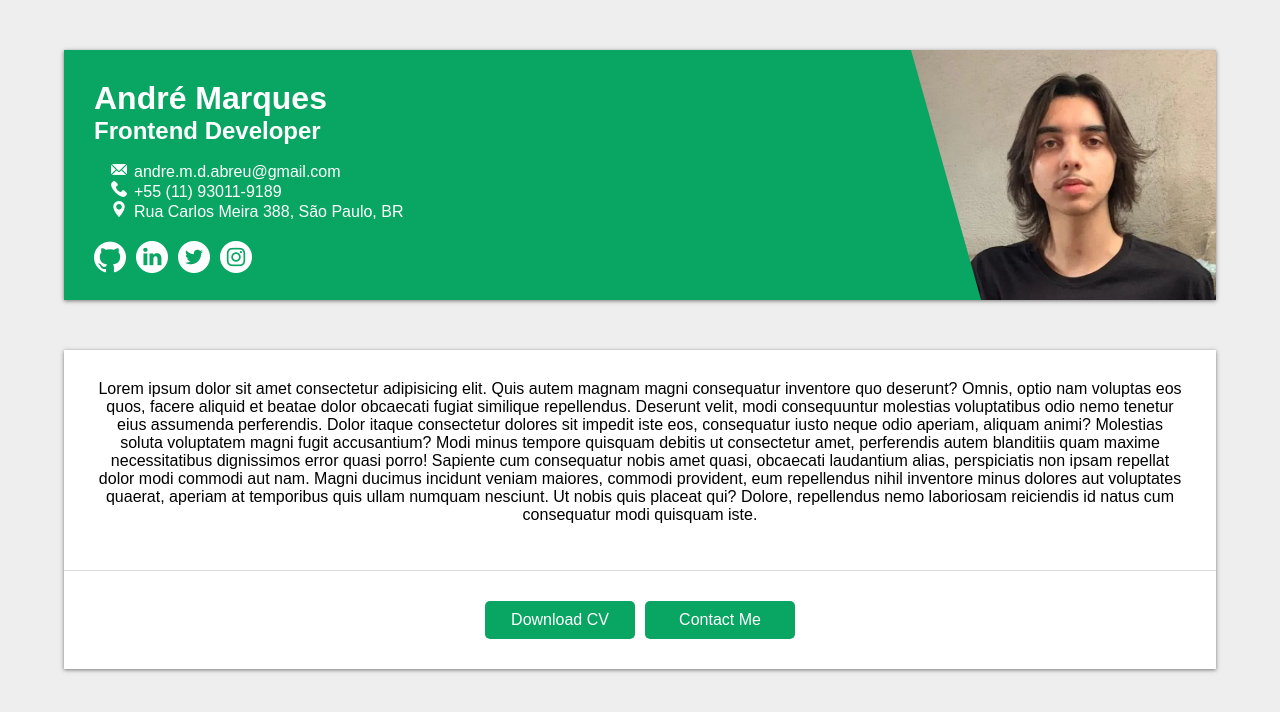
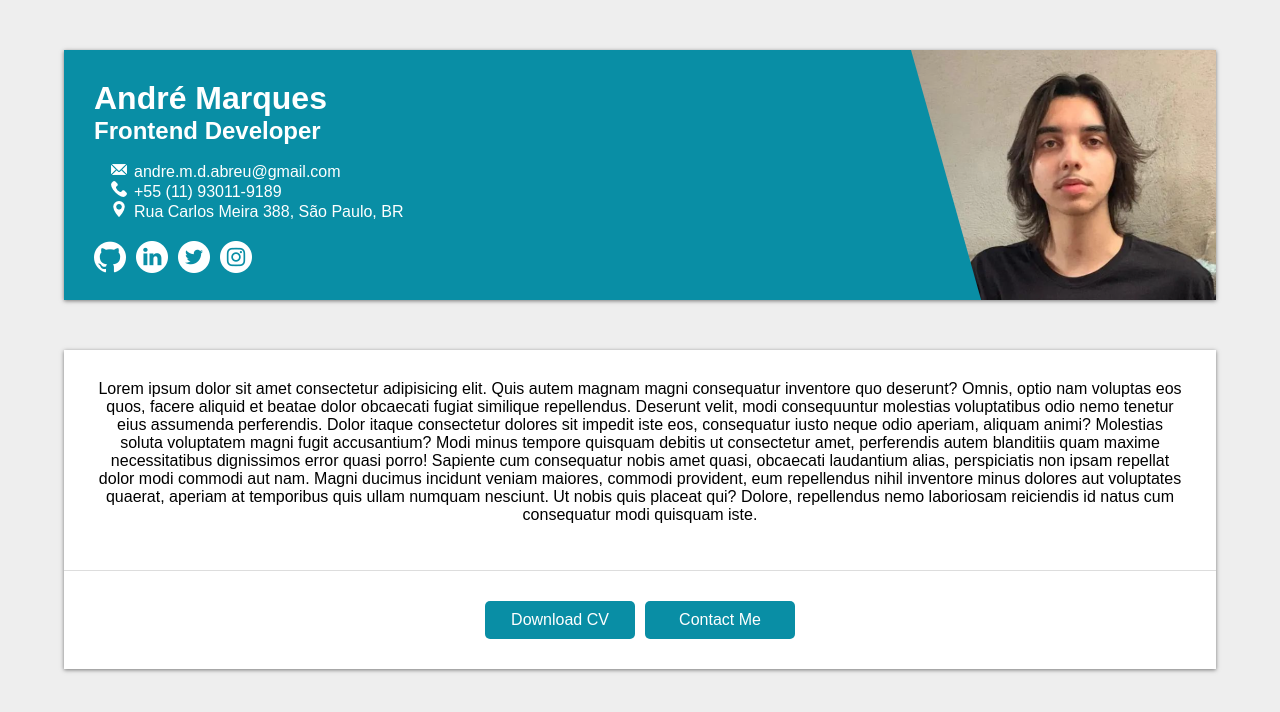
Before and after one commit to slothandre/curriculo-senac, a plain HTML site: page index.html in a window 1280 px wide. Drawn offline with Linux system fonts and the light colour scheme.

Commit message:
Mudança de cores

```diff
--- a/assets/css/style.css
+++ b/assets/css/style.css
@@ -8,7 +8,7 @@ body {
 }
 header {
     display: flex;
-    background-color: #09A562;
+    background-color: #098ea5;
     margin: 50px auto;
     display: flex;
     justify-content: space-between;
@@ -70,7 +70,7 @@ img[alt^="foto"] {
     gap: 10px;
 }
 #buttons-section a {
-    background-color: #09A562;
+    background-color: #098ea5;
     width: 150px;
     text-decoration: none;
     color: #FFF;
@@ -79,5 +79,5 @@ img[alt^="foto"] {
     border-radius: 5px;
 }
 #buttons-section a:hover {
-    background-color: #0a9156;
+    background-color: #077588;
 }
--- a/index.html
+++ b/index.html
@@ -5,6 +5,7 @@
     <meta http-equiv="X-UA-Compatible" content="IE=edge">
     <meta name="viewport" content="width=device-width, initial-scale=1.0">
     <link rel="stylesheet" href="assets/css/style.css">
+    <link rel="shortcut icon" href="assets/icons/sloth-icon.png" type="image/x-icon">
     <title>CV André Marques</title>
 </head>
 <body>
```
Also changed, not shown: assets/icons/sloth-icon.png (added).
